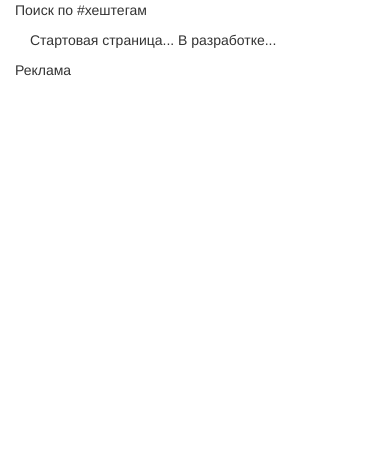
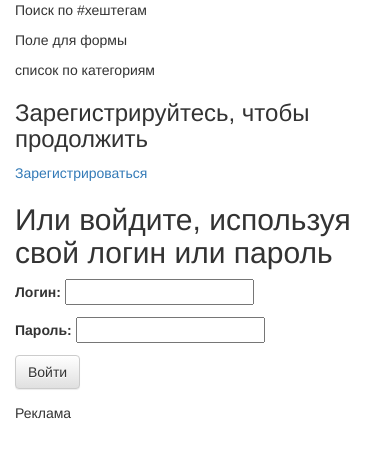
Before and after one commit to Denizz/linko, a Django app: page / in a window 390 px wide. Shown: the top 458 px of the page. Run offline with Django 3.2, Linux system fonts and the light colour scheme; some libraries are stand-ins or nearby versions.

Commit message:
new view and templates added

```diff
--- a/links/forms.py
+++ b/links/forms.py
@@ -1,9 +1,11 @@
 from django import forms
 
-from .models import Link
+class LinkForm(forms.Form):
+    title = forms.CharField(label='Название для линка', required=False)
+    url = forms.URLField(label='Адрес линка', required=True)
+    tags = forms.CharField(label='Теги (разделить пробелом)',required=False)
 
-class LinkForm(forms.ModelForm):
 
-    class Meta:
-        model = Link
-        fields = ('title', 'text',)
+class LoginForm(forms.Form):
+    username = forms.URLField(label='Логин', required=True)
+    password = forms.CharField(label='Пароль',required=True)
--- a/links/templates/links/base.html
+++ b/links/templates/links/base.html
@@ -12,7 +12,7 @@
 <body>
 <div class="header">
     {% if user.is_authenticated %}
-    <p>Добро пожаловать, {{user }}!    <a href="#">Выйти</a></p>
+    <p>Добро пожаловать, {{user }}!    <a href="{% url 'logout' %}">Выйти</a></p>
 
     {% endif %}
 
@@ -20,7 +20,13 @@
 </div>
 <div class="container">
     <div class="row">
-        <div class="col-sm-4"><p>Поиск по #хештегам</p></div>
+        <div class="col-sm-4">
+            <p>Поиск по #хештегам</p>
+            <p>Поле для формы</p>
+            <p>список по категориям</p>
+
+
+        </div>
         <div class="col-sm-4">
             {% block content %}
             {% endblock %}
--- a/links/templates/links/index.html
+++ b/links/templates/links/index.html
@@ -1,13 +1,17 @@
 {% extends 'links/base.html' %}
 {% block content %}
-<div class="container">
-<div>
-    {% if user.is_authenticated %}
+<div class="content">{% if user.is_authenticated %}
 <p>Добро пожаловать, {{user}}!</p>
+{% else %}
+<h3>Зарегистрируйтесь, чтобы продолжить</h3>
+    <a href="{% url 'newuser' %}">Зарегистрироваться</a>
+
+    <h2>Или войдите, используя свой логин или пароль</h2>
+    <form method="POST" class="login-form">{% csrf_token %}
+        {{ form.as_p }}
+        <button type="submit" class="login btn btn-default">Войти</button>
+    </form>
+
     {% endif %}
 </div>
-<p>
-    Стартовая страница... В разработке...
-</p>
-</div>
 {% endblock %}
--- a/links/templates/links/link_list.html
+++ b/links/templates/links/link_list.html
@@ -4,13 +4,14 @@
 {% block content %}
 {% if user.is_authenticated %}
 <div class="content">
-    <a href=#>Добавить</a>
+    <a href="{% url 'add' %}">Добавить</a>
 
     {% for link in links %}
         <div class="links-tab">
             <h4><a href={{ link.text }} target="_blank"> {{ link.title }}</a></h4>
             <p>(текст ссылки: {{link.text}})</p>
-            <small>added: {{ link.created_date }}</small>
+            <small>добавлена: {{ link.created_date }}</small>
+            <small><a href="{% url 'remove' %}">Удалить</a></small>
         </div>
     {% endfor %}
 </div>
--- a/links/urls.py
+++ b/links/urls.py
@@ -1,5 +1,11 @@
 from django.urls import path
+from django.conf.urls import url
 from . import views
+from django.conf import settings
+from django.contrib.auth.views import LogoutView
+
+
+
 
 
 urlpatterns = [
@@ -7,5 +13,8 @@ urlpatterns = [
     path('userpage/', views.userpage, name='userpage'),
     path('', views.index, name='index'),
     path('userpage/add/', views.add, name='add'),
+    url(r'^logout/$', LogoutView.as_view(), {'next_page': settings.LOGOUT_REDIRECT_URL}, name='logout'),
+    path('userpage/remove/', views.remove, name='remove'),
+    path('newuser/', views.newuser, name='newuser'),
 
 ]
--- a/links/views.py
+++ b/links/views.py
@@ -1,11 +1,12 @@
 from django.template.response import TemplateResponse
 from django.utils import timezone
-
+from .forms import LinkForm, LoginForm
 from .models import Link
 
 
 def index(request):
-    return TemplateResponse(request, 'links/index.html', {})
+    form = LoginForm()
+    return TemplateResponse(request, 'links/index.html', {'form': form})
 
 
 # Create your views here.
@@ -17,4 +18,15 @@ def userpage(request):
     return TemplateResponse(request, 'links/userpage.html', {})
 
 def add(request):
-    return TemplateResponse(request, 'links/add_link.html', {})
+    form = LinkForm()
+    return TemplateResponse(request, 'links/add_link.html', {'form': form})
+
+def logout(request):
+    logout(request)
+
+def remove(request):
+    print("gone")
+    return TemplateResponse(request, 'links/remove_link.html', {})
+
+def newuser(request):
+    return TemplateResponse(request, 'links/newuser.html', {})
--- a/mysite/settings.py
+++ b/mysite/settings.py
@@ -120,3 +120,5 @@ USE_TZ = True
 
 STATIC_URL = '/static/'
 STATIC_ROOT = os.path.join(BASE_DIR, 'static')
+
+LOGIN_REDIRECT_URL = '/index'
```
Also changed, not shown: links/templates/links/add_link.html (+8 -11 lines), links/templates/links/newuser.html (added, +11 -0 lines), links/templates/links/remove_link.html (added, +10 -0 lines).
